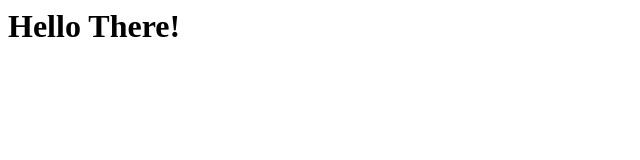
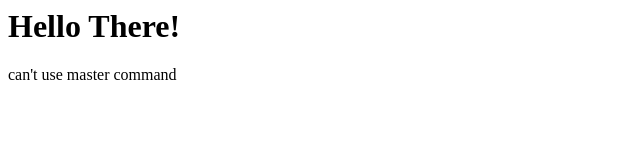
Before and after one commit to granckas/demo-repo, a plain HTML site: page index.html in a window 1280 px wide. Shown: the whole page, without its empty margins (0-640 px from the left). Drawn offline with Linux system fonts and the light colour scheme.

Commit message:
This is a test

```diff
--- a/index.html
+++ b/index.html
@@ -1,3 +1,4 @@
 <div>
 <h1>Hello There!</h1>
+<p>can't use master command</p>
 </div>
```
